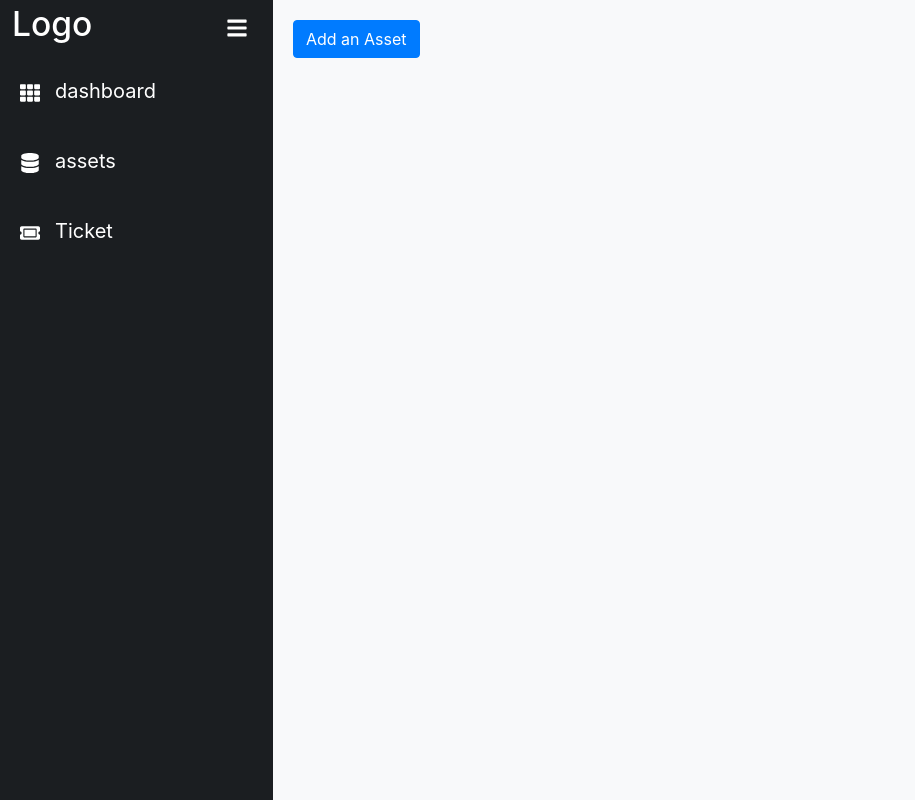
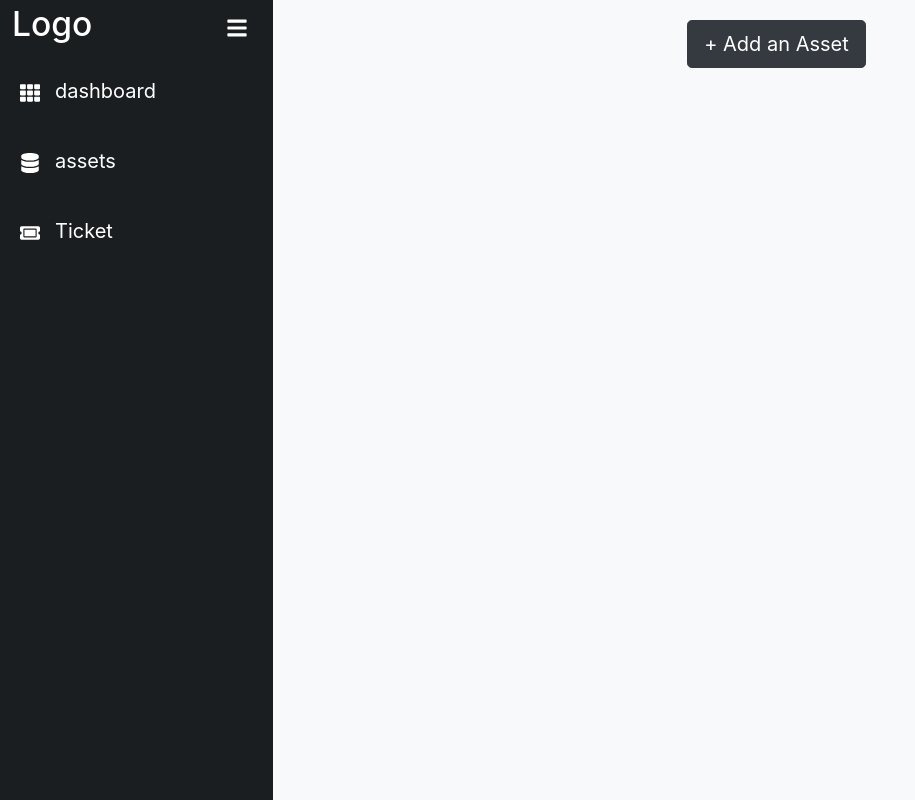
Before and after one commit to harshita-2003/Assets-Management, a React (Create React App) app in the folder taskproject/: page /addasset in a window 1280 px wide. Shown: the whole page, without its empty margins (0-915 px from the left). Built offline with nearby package versions, Linux system fonts and the light colour scheme; no server answers.

Commit message:
small ui changes

```diff
--- a/taskproject/src/components/AddAsset.jsx
+++ b/taskproject/src/components/AddAsset.jsx
@@ -119,9 +119,9 @@ export default function AddAssetModal() {
   };
 
   return (
-    <div>
-      <button type="button" className="btn btn-primary" data-toggle="modal" data-target="#exampleModalCenter">
-        Add an Asset
+    <div className='text-center'>
+      <button type="button" className="btn btn-lg btn-dark" data-toggle="modal" data-target="#exampleModalCenter">
+        + Add an Asset
       </button>
 
       <div className="modal fade" id="exampleModalCenter" tabIndex="-1" role="dialog" aria-labelledby="exampleModalCenterTitle" aria-hidden="true">
--- a/taskproject/src/components/AddTicket.jsx
+++ b/taskproject/src/components/AddTicket.jsx
@@ -84,8 +84,8 @@ export default function AddTicket({getticket}) {
 
   return (
     <div>
-      <button type="button" className="btn btn-primary btn-lg mb-4" data-toggle="modal" data-target="#exampleModalCenter">
-        Generate Ticket
+      <button type="button" className="btn btn-dark btn-lg mb-4" data-toggle="modal" data-target="#exampleModalCenter">
+        Generate Ticket 🎟️
       </button>
 
       <div className="modal fade" id="exampleModalCenter" tabIndex="-1" role="dialog" aria-labelledby="exampleModalCenterTitle" aria-hidden="true">
--- a/taskproject/src/components/Assets.jsx
+++ b/taskproject/src/components/Assets.jsx
@@ -74,7 +74,7 @@ export default function Assets(props) {
                   <td>
                     <div className='d-flex'>
                         <button className='btn btn-danger mx-1' onClick={handledelete} value={asset._id}>Delete</button>
-                        <button className='btn btn-primary mx-1' onClick={() => handleUpdate(asset)}>Update</button>
+                        <button className='btn btn-info mx-1' onClick={() => handleUpdate(asset)}>Update</button>
                         <button className='btn btn-success mx-1' onClick={() => handleView(asset)} value={asset._id}>View</button>
                     </div>
                   </td>
--- a/taskproject/src/components/TicketMaintenance.jsx
+++ b/taskproject/src/components/TicketMaintenance.jsx
@@ -59,7 +59,7 @@ export default function TicketMaintenance(props) {
               </div>
               <div className='d-flex'>
                 <button className='btn btn-danger mx-1' onClick={handledelete} value={ticket._id}>Delete</button>
-                <button className='btn btn-primary mx-1' onClick={() => handleupdate(ticket)} value={ticket._id}>Update</button>
+                <button className='btn btn-info mx-1' onClick={() => handleupdate(ticket)} value={ticket._id}>Update</button>
               </div>
             </div>
           ))}
```
